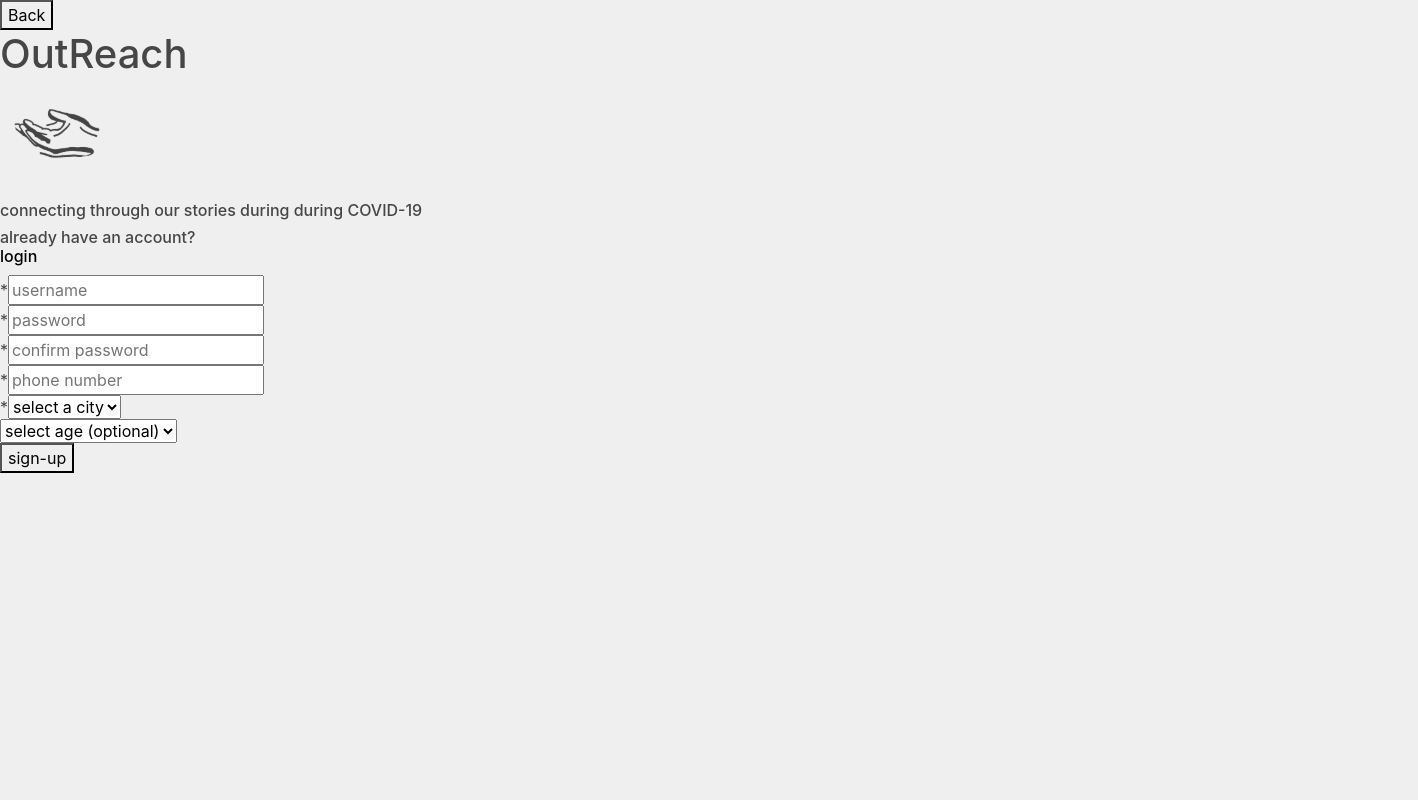
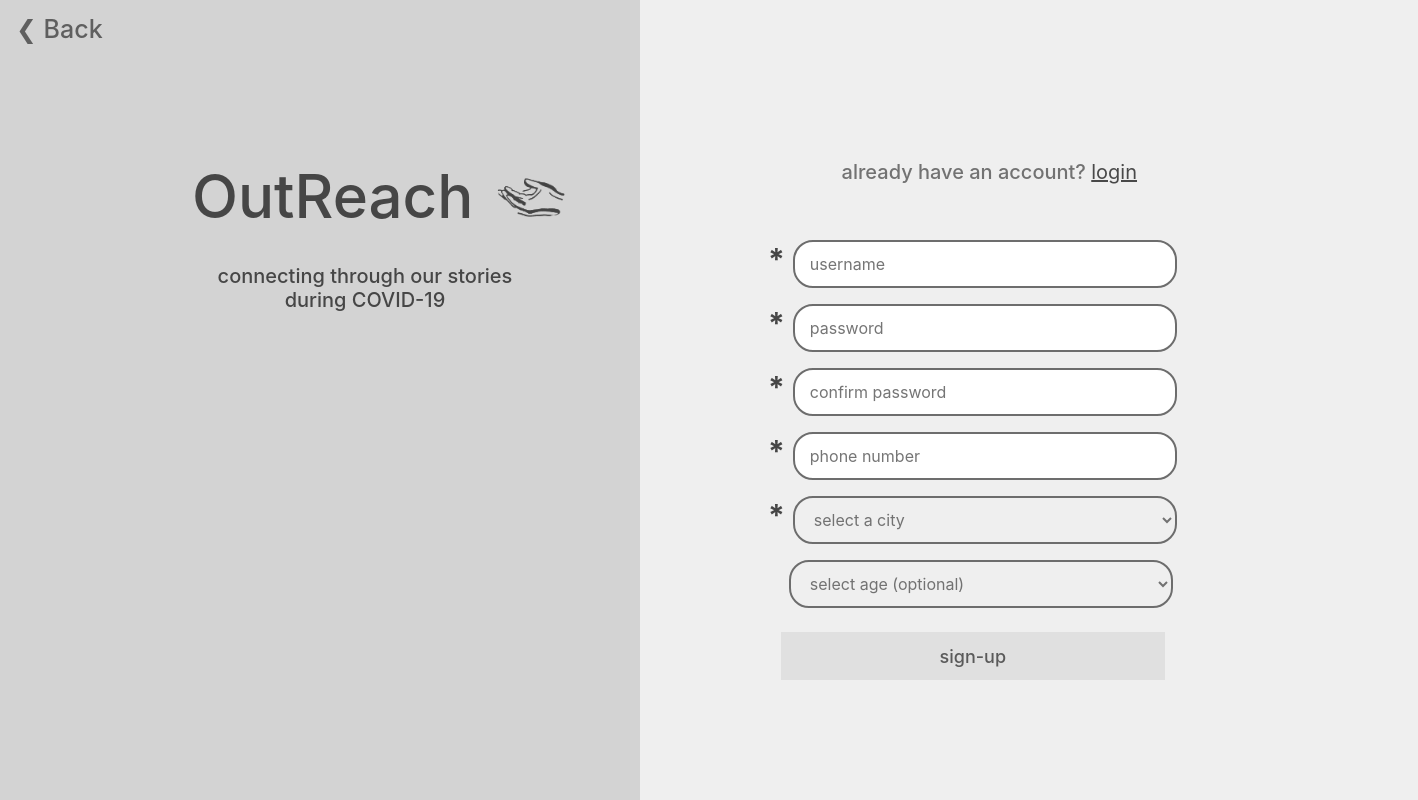
Before and after one commit to mesropy/OutReach, a React (Create React App) app: page /Register in a window 1280 px wide. Shown: the whole page, 1418 px wide, since content can reach past the window. Built offline with nearby package versions, Linux system fonts and the light colour scheme.

Commit message:
Add CSS for registration page

```diff
--- a/src/react-components/Register/LeftSideHeader/index.js
+++ b/src/react-components/Register/LeftSideHeader/index.js
@@ -1,21 +1,25 @@
 import React from "react";
 import { Link } from "react-router-dom";
 import logo from './static/logo.png'
-
+import './styles.css'
 
 class LeftSideHeader extends React.Component {
 
     render() {
         return(
-            <div>
+            <div id="header_background">
                 <Link to={"/"}>
-                    <button type="button">Back</button>
+                    <button id="back" type="button"> &#10094; Back</button>
                 </Link>
-                <h1>OutReach</h1>
-                <img alt="The logo for the web-app" src={logo}/>
+                <div id="header">
+                    <h1>OutReach</h1>
+                    <img alt="The logo for the web-app" src={logo}/>
+                </div>
                 <br></br>
                 <br></br>
-                <h6>connecting through our stories during during COVID-19</h6>
+                <div id="tagline">
+                    <h5>connecting through our stories <br/><span id="second_tagline"> during COVID-19 </span></h5>
+                </div>
             </div>
         )
     }
--- a/src/react-components/Register/LeftSideHeader/styles.css
+++ b/src/react-components/Register/LeftSideHeader/styles.css
@@ -0,0 +1,45 @@
+#back {
+    position: relative;
+    top: 10px;
+    left: 10px;
+    text-decoration: none;
+    background-color: lightgrey;
+    color: rgb(95, 95, 95);
+    border: none;
+    font-size: 25px;
+    font-weight: 500;
+}
+
+#header_background {
+    float: left;
+    background-color: lightgrey;
+    height: 100vh;
+    width: 50vw;
+}
+
+#header {
+    display: inline-block;
+    position: relative;
+    top: 15vh;
+    left: 15vw;
+}
+
+#header h1 {
+    float: left;
+    font-size: 60px;
+}
+
+#header img {
+    position: relative;
+    left: 1vw;
+    height: 72px;
+}
+
+#tagline {
+    display: inline-block;
+    position: relative;
+    top: 15vh;
+    left: 17vw;
+    text-align: center;
+
+}
--- a/src/react-components/Register/RegisterForm/index.js
+++ b/src/react-components/Register/RegisterForm/index.js
@@ -1,6 +1,7 @@
 import React from "react";
 import { uid } from "react-uid";
 import {Tooltip, OverlayTrigger} from "react-bootstrap"
+import "./styles.css"
 
 class RegisterForm extends React.Component {
     constructor(props) {
@@ -23,22 +24,22 @@ class RegisterForm extends React.Component {
         } = this.props;
 
         return (
-            <div>
+            <div id="register_div">
                 <h6>already have an account? <a href="/">login</a></h6>
-                <form>
-                    *<OverlayTrigger placement="right" overlay= {
+                <form id="form">
+                    <span class="star">*</span><OverlayTrigger placement="right" overlay= {
                         <Tooltip>Enter a combination of atleast six letters and numbers</Tooltip>
                     }><input type="text" name="username" value={username} placeholder="username" onChange={handleChange}></input></OverlayTrigger><br/>
-                    *<OverlayTrigger placement="right" overlay= {
+                    <span class="star">*</span><OverlayTrigger placement="right" overlay= {
                         <Tooltip>Enter a combination of atleast six letters, numbers, and punctuation marks</Tooltip>
                     }><input type="password" name="password" value={password} placeholder="password" onChange={handleChange}></input></OverlayTrigger><br/>
-                    *<input type="password" name="confirmPassword" value={confirmPassword} placeholder="confirm password" onChange={handleChange}></input><br/>
-                    *<input type="text" name="phoneNumber" value={phoneNumber} placeholder="phone number" onChange={handleChange}></input><br/>
-                    *<select name="city" value={city} onChange={handleChange}>
+                    <span class="star">*</span><input type="password" name="confirmPassword" value={confirmPassword} placeholder="confirm password" onChange={handleChange}></input><br/>
+                    <span class="star">*</span><input type="text" name="phoneNumber" value={phoneNumber} placeholder="phone number" onChange={handleChange}></input><br/>
+                    <span class="star">*</span><select name="city" value={city} onChange={handleChange}>
                         <option disabled value="default">select a city</option>
                         <option value="Toronto">Toronto</option>
                     </select><br/>
-                    <select name="age" value={age} onChange={handleChange}>
+                    <select id="age_option" name="age" value={age} onChange={handleChange}>
                         <option disabled value="default">select age (optional)</option>
                         {
                             this.years.map((year, index) => {
@@ -47,7 +48,7 @@ class RegisterForm extends React.Component {
                         }
                     </select><br/>
                 </form>
-                <button type="submit" onClick={handleSubmit} aria-label="Hi" data-balloon-pos="up">sign-up</button>
+                <button id="signup" type="submit" onClick={handleSubmit} aria-label="Hi" data-balloon-pos="up">sign-up</button>
             </div>
         )
     }
--- a/src/react-components/Register/RegisterForm/styles.css
+++ b/src/react-components/Register/RegisterForm/styles.css
@@ -0,0 +1,86 @@
+#register_div {
+    display: inline-block;
+    position: relative;
+    height: 100vh;
+    width: 45vw;
+}
+
+h6 {
+    color: rgb(114, 114, 114);
+    position: relative;
+    font-size: 20px;
+    top: 20vh;
+    left: 35%;
+}
+
+h6 a {
+    color: rgb(73, 73, 73);
+    display: inline-block;
+    font-weight: 400;
+    text-decoration: underline;
+}
+
+h6 a:hover {
+    color: rgb(83, 83, 83);
+    display: inline-block;
+    font-weight: 400;
+    text-decoration: none;
+}
+
+input {
+    border-radius: 20px 20px 20px 20px;
+    border: 2px solid rgb(109, 109, 109);
+    margin: 1vh;
+    width: 30vw;
+    height: 6vh;
+    padding-left: 15px;
+}
+
+input:focus,
+select:focus,
+textarea:focus,
+button:focus {
+    outline: none;
+}
+
+select {
+    border-radius: 20px 20px 20px 20px;
+    border: 2px solid rgb(109, 109, 109);
+    margin: 1vh;
+    width: 30vw;
+    height: 6vh;
+    padding-left: 15px;
+    color: rgb(114, 114, 114);
+}
+
+
+#age_option {
+    position: relative;
+    left: 1vw;
+    width: 30vw;
+}
+
+#form {
+    display: inline-block;
+    position: relative;
+    top: 25vh;
+    left: 10vw;
+}
+
+.star {
+    font-weight: bold;
+    font-size: 30px;
+}
+
+#signup {
+    position: relative;
+    top: 27vh;
+    left: 11vw;
+    width: 30vw;
+    color: rgb(90, 90, 90);
+    font-size: large;
+    font-weight: 500;
+    height: 6vh;
+    background-color: rgb(224, 224, 224);
+    border: 1px;
+}
```
Also changed, not shown: src/react-components/Register/LeftSideHeader/static/logo.png.
